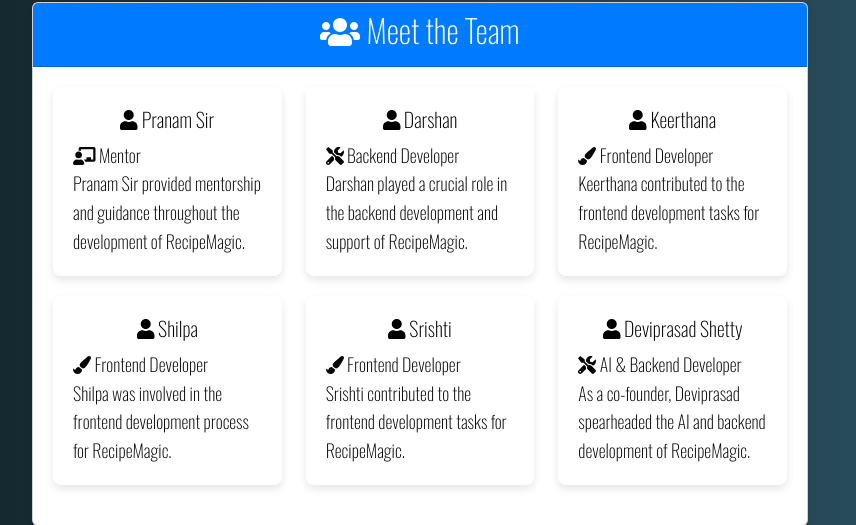
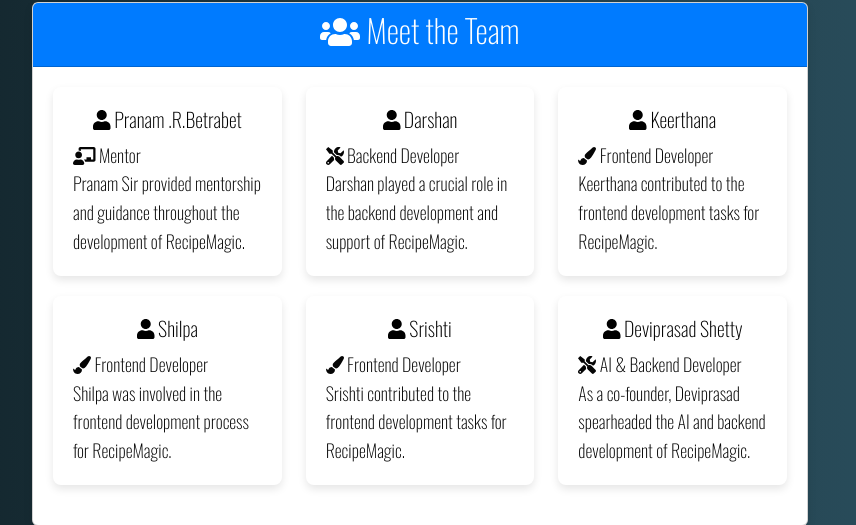
Before and after one commit to redmoon0x/Recipemagic, a Flask app: page /aboutus in a window 1280 px wide. Shown: the part 783-1308 px from the top of the page, without its empty margins (220-1076 px from the left). Run offline with Flask 2, Linux system fonts and the light colour scheme; some libraries are stand-ins or nearby versions.

Commit message:
Update aboutus.html

```diff
--- a/templates/aboutus.html
+++ b/templates/aboutus.html
@@ -190,7 +190,7 @@
         <div class="row">
           <div class="col-md-4">
             <div class="team-member">
-              <h3><i class="fas fa-user"></i> Pranam Sir</h3>
+              <h3><i class="fas fa-user"></i> Pranam .R.Betrabet</h3>
               <p><i class="fas fa-chalkboard-teacher"></i> Mentor</p>
               <p>Pranam Sir provided mentorship and guidance throughout the development of RecipeMagic.</p>
             </div>
```
